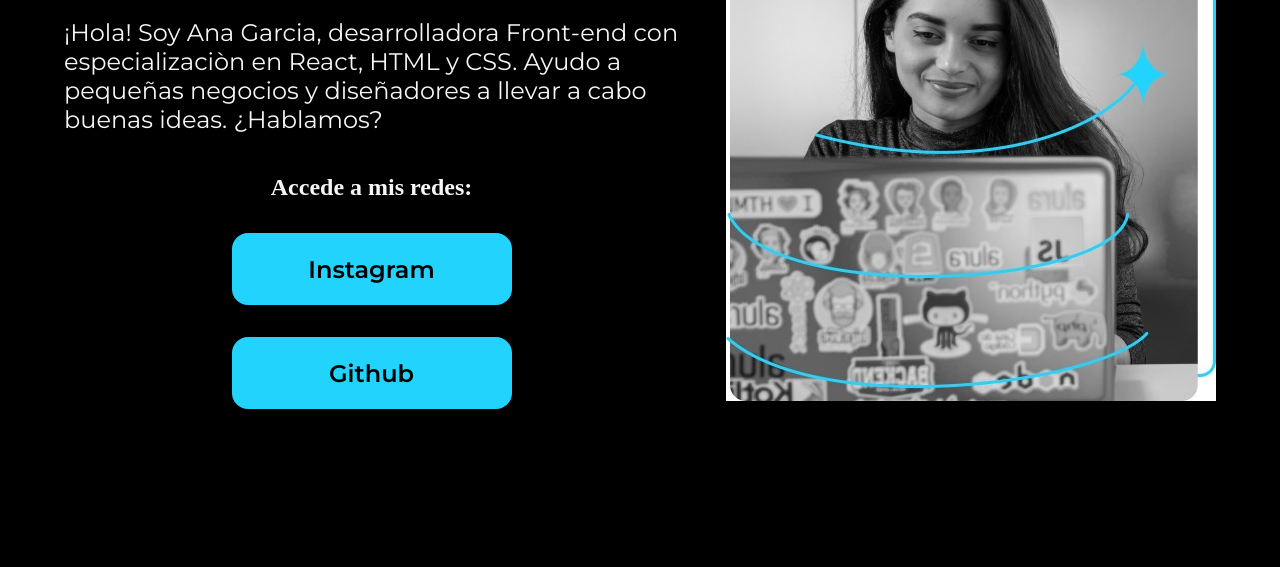
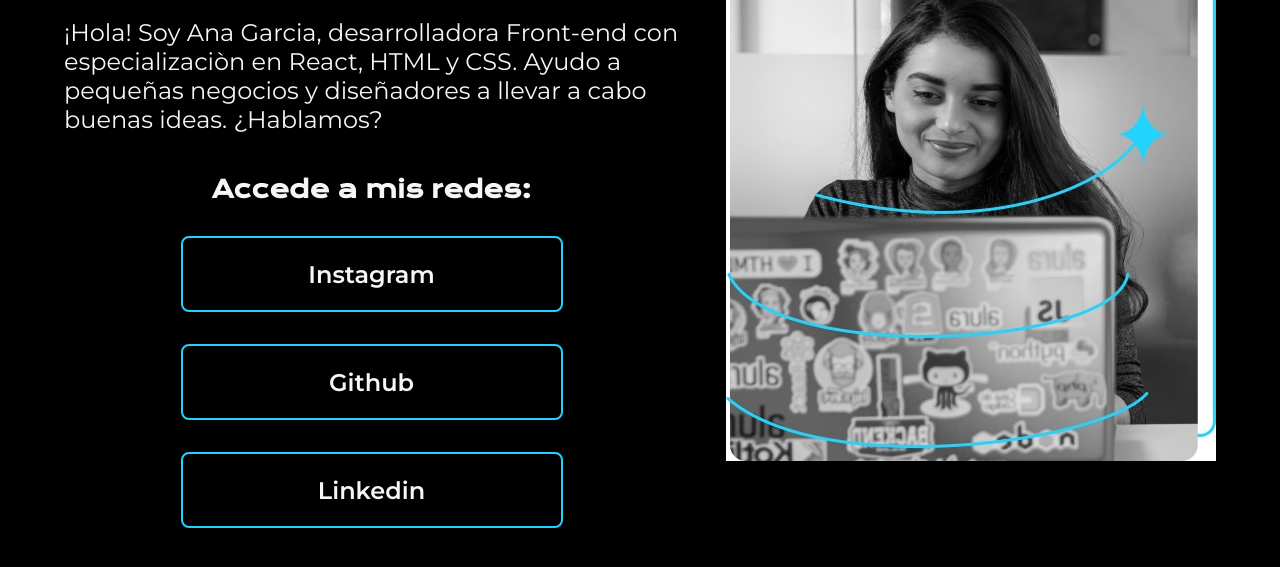
Before and after one commit to JoseSReyes/portafolio-ex, a plain HTML site: page index.html in a window 1280 px wide. Shown: the part 285-852 px from the top of the page. Drawn offline with nearby package versions, Linux system fonts and the light colour scheme.

Commit message:
Add layout project

```diff
--- a/index.html
+++ b/index.html
@@ -26,6 +26,7 @@
                     <h2 class="presentation__links__subtitle">Accede a mis redes:</h2>
                     <a class="presentation__links__link" href="https://instagram.com/">Instagram</a>
                     <a class="presentation__links__link" href="https://github.com/">Github</a>
+                    <a class="presentation__links__link" href="https://linkedin.com/in">Linkedin</a>
                </div>
           </section>
           <img src="./assets/imagen.jpg" alt="Foto de Ana Garcìa desarrollando un proyecto">
--- a/style.css
+++ b/style.css
@@ -46,15 +46,20 @@ body {
     align-items: center;
     gap: 32px;
 }
+.presentation__links__subtitle {
+    font-family: 'krona One', sans-serif;
+    font-size: 24px;
+    font-weight: 400px;
+}
 .presentation__links__link {
-    width: 280px;
-    background-color: #22D4FD;
+    width: 378px;
     text-align: center;
     padding: 21.5px 0;
-    border-radius: 16px;
+    border-radius: 8px;
     font-family: "Montserrat", sans-serif;
     font-size: 24px;
     font-weight: 600;
     text-decoration: none;
-    color: #000000;
+    color: #F6F6F6;
+    border: 2px solid #22D4FD;
 }
```
